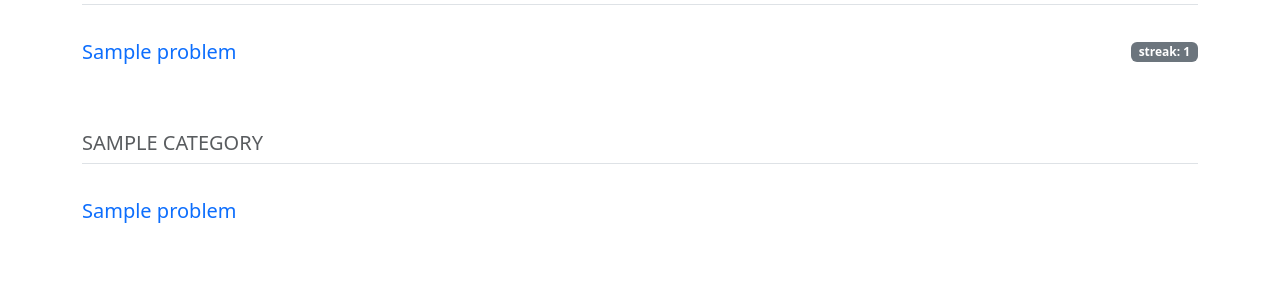
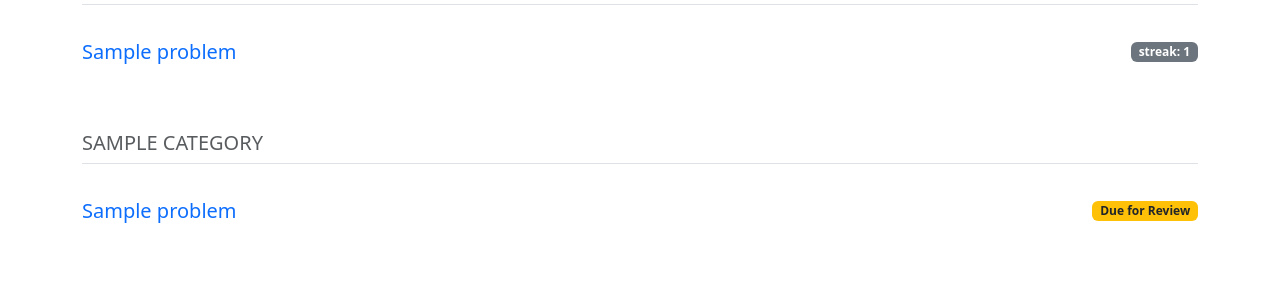
Before and after one commit to mahmudulhasan-dev/coding-practice-platform, a Django app: page /problems/ in a window 1280 px wide. Shown: the part 182-482 px from the top of the page. Run offline with Django 4.2, Linux system fonts and the light colour scheme; a user stored in the database is signed in; tables that the repository leaves empty hold one stand-in row (values such as "Sample post").

Commit message:
feat(problems): show per-problem review status on dashboard
Annotate each prefetched Problem in problem_list with review_status_label/
_class, based on the user's ProblemAttempt (single query, no N+1):

- Not Attempted: no ProblemAttempt row exists
- Due for Review: next_review_date <= today
- Retry {date}: last submission incorrect (correct_streak == 0),
  scheduled retry not yet due
- Next Review {date}: correctly solved, on schedule, not due yet

dashboard.html: badge added next to each problem title, only rendered for
authenticated users. Anonymous users see the category list unchanged.

```diff
--- a/apps/problems/templates/problems/dashboard.html
+++ b/apps/problems/templates/problems/dashboard.html
@@ -47,6 +47,12 @@
                             {{ problem.title }}
                         </span>
 
+                        {% if request.user.is_authenticated %}
+                            <span class="badge {{ problem.review_status_class }}">
+                                {{ problem.review_status_label }}
+                            </span>
+                        {% endif %}
+
                     </a>
                 {% empty %}
                     <p class="text-muted small">
--- a/apps/problems/views.py
+++ b/apps/problems/views.py
@@ -1,11 +1,48 @@
 from django.shortcuts import render, get_object_or_404
+from django.utils import timezone
 from .models import Problem, Category, ProblemAttempt
 from .utils.code_normalizer import normalize_code
 from .utils.diff_builder import build_line_diff
 
 
+def _attach_review_status(categories, user):
+    """"
+    Annotate each prefetched Problem with review_status_label/_class
+    based on the user's ProblemAttempt, if any. Mutates the already loaded
+    Problem instances in place so the template can keep using
+    category.problems.all() unchanged.
+    """
+    today = timezone.now().date()
+    attempts_by_problem_id = {}
+    if user.is_authenticated:
+        attempts_by_problem_id = {
+            a.problem_id: a
+            for a in ProblemAttempt.objects.filter(user=user)
+        }
+
+    for category in categories:
+        for problem in category.problems.all():
+            attempt = attempts_by_problem_id.get(problem.id)
+
+            if attempt is None:
+                label, css_class = "Not Attempted", "bg-secondary"
+            elif attempt.next_review_date and attempt.next_review_date <= today:
+                label, css_class = "Due for Review", "bg-warning text-dark"
+            elif attempt.correct_streak == 0:
+                label = f"Retry {attempt.next_review_date:%b %d}"
+                css_class = "bg-danger"
+            else:
+                label = f"Next Review {attempt.next_review_date:%b %d}"
+                css_class = "bg-success"
+
+            problem.review_status_label = label
+            problem.review_status_class = css_class
+
+
 def problem_list(request):
     categories = Category.objects.prefetch_related('problems').all()
+    _attach_review_status(categories, request.user)
+
     due_attempts = []
     if request.user.is_authenticated:
         due_attempts = ProblemAttempt.objects.due_for_review(request.user)
```
